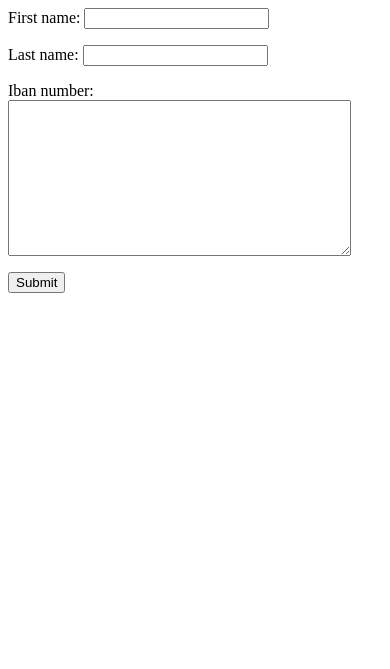
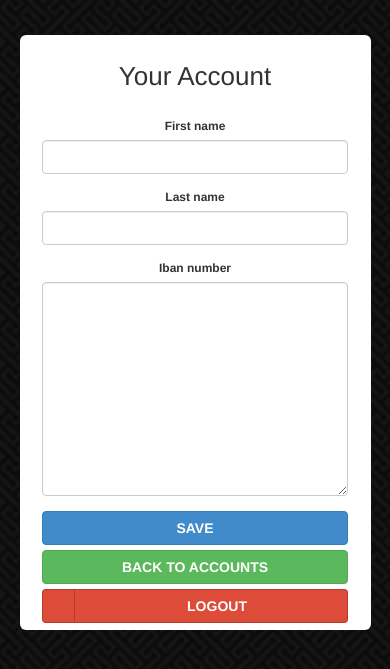
Before and after one commit to ahmedetefy/AccountTracker, a Django app: page /new in a window 390 px wide. Shown: the top 669 px of the page. Run offline with Django 3.2, Linux system fonts and the light colour scheme; the visitor is signed in with stand-in values (Sample User, id 1); some libraries are stand-ins or nearby versions.

Commit message:
Added logout and return to accounts buttons

```diff
--- a/projects/AccountTracker/main/templates/main/account_form.html
+++ b/projects/AccountTracker/main/templates/main/account_form.html
@@ -1,5 +1,39 @@
-<form method="post">
-	{% csrf_token %}
-    {{ form.as_p }}
-    <input type="submit" value="Submit" />
-</form>
+{% extends 'main/base.html' %}
+{% load static %}
+{% load widget_tweaks %}
+{% block content %}
+
+
+<div class="container rounded " style="padding: 2%; margin-top: 10%; text-align: center">
+	<div class="row">
+        <div class="col-md-12">
+        	<h2 style="text-align: center;">Your Account</h2>  <br>
+	        <form role="form" class="form" method="{% block form_method %}post{% endblock %}" enctype="multipart/form-data">
+			    {% csrf_token %}
+			    {% for field in form.visible_fields %}
+			        <div class="col-md-12">
+			            <div class="form-group">
+			                <label class="control-label" for="{{ field.auto_id }}">{{ field.label }}</label>
+			                {{ field | add_class:"form-control"}}
+			                {% if field.errors %}
+			                    <div class="control-label" for="inputError">
+			                        {{ field.errors.as_text }}
+			                    </div>
+			                {% endif %}
+			            </div>
+			        </div>
+			    {% endfor %}
+			    {% for field in form.hidden_fields %}{{field}}{% endfor %}
+			    <div class="col-md-12">
+			        <button type="submit" style="margin-bottom: 5px;" class="btn btn-primary btn-block"><strong>SAVE</strong></button>
+			        <a href="{% url 'main:account_list' %}" style="margin-bottom: 5px;" class="btn btn-success btn-block"><strong>BACK TO ACCOUNTS</strong></a>
+			        <a  href="{% url 'auth:logout' %}?next={% url 'main:home' %}"><button type="button" class="btn btn-block btn-social btn-google" style="text-align: center;"><span type="button" class="fa fa-google"></span><strong>LOGOUT</strong></button> </a>
+			    </div>
+			</form>
+			<!-- <div class="col-md-11"> -->
+
+	        <!-- </div> -->
+        </div>
+	</div>
+</div>
+{% endblock content %}
```
